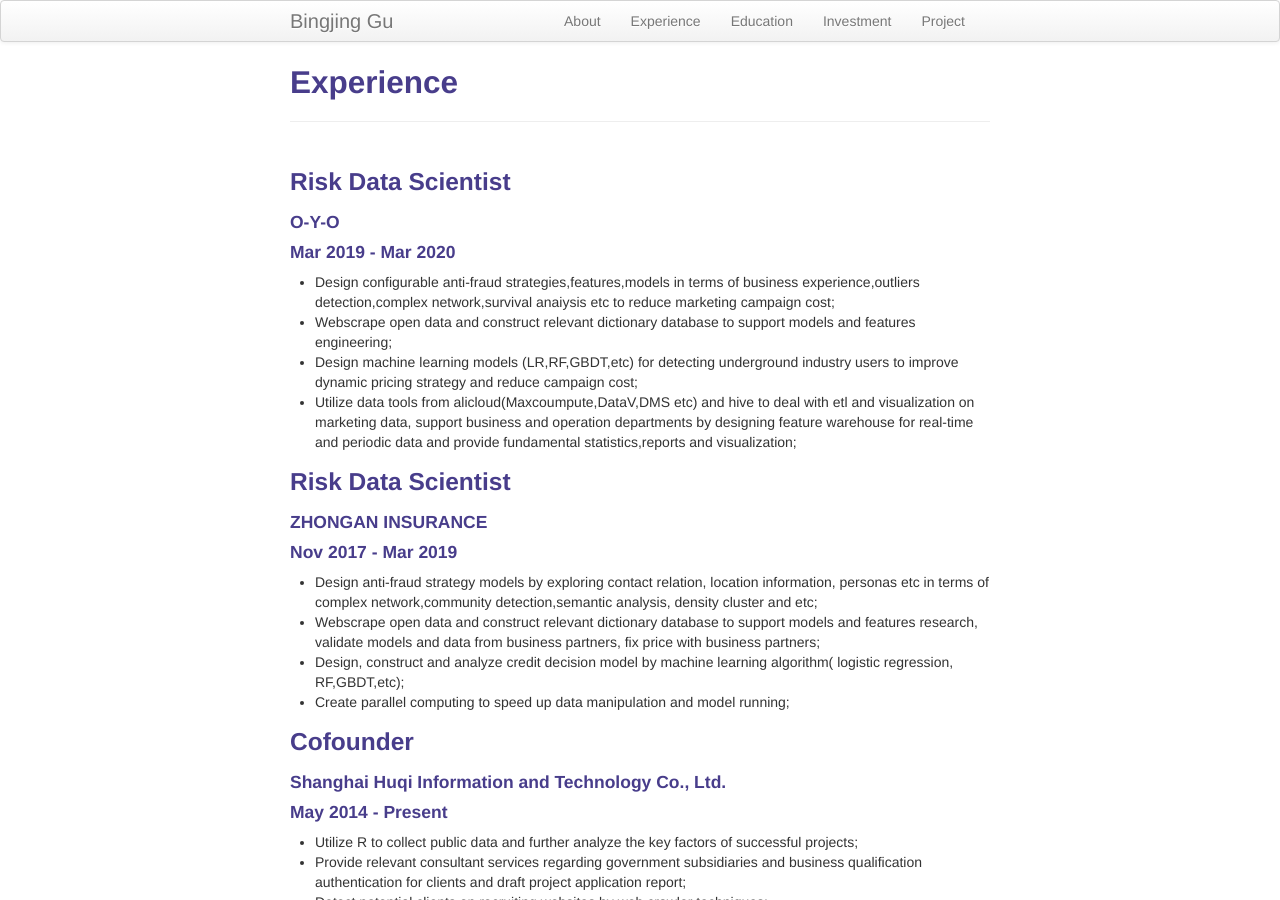
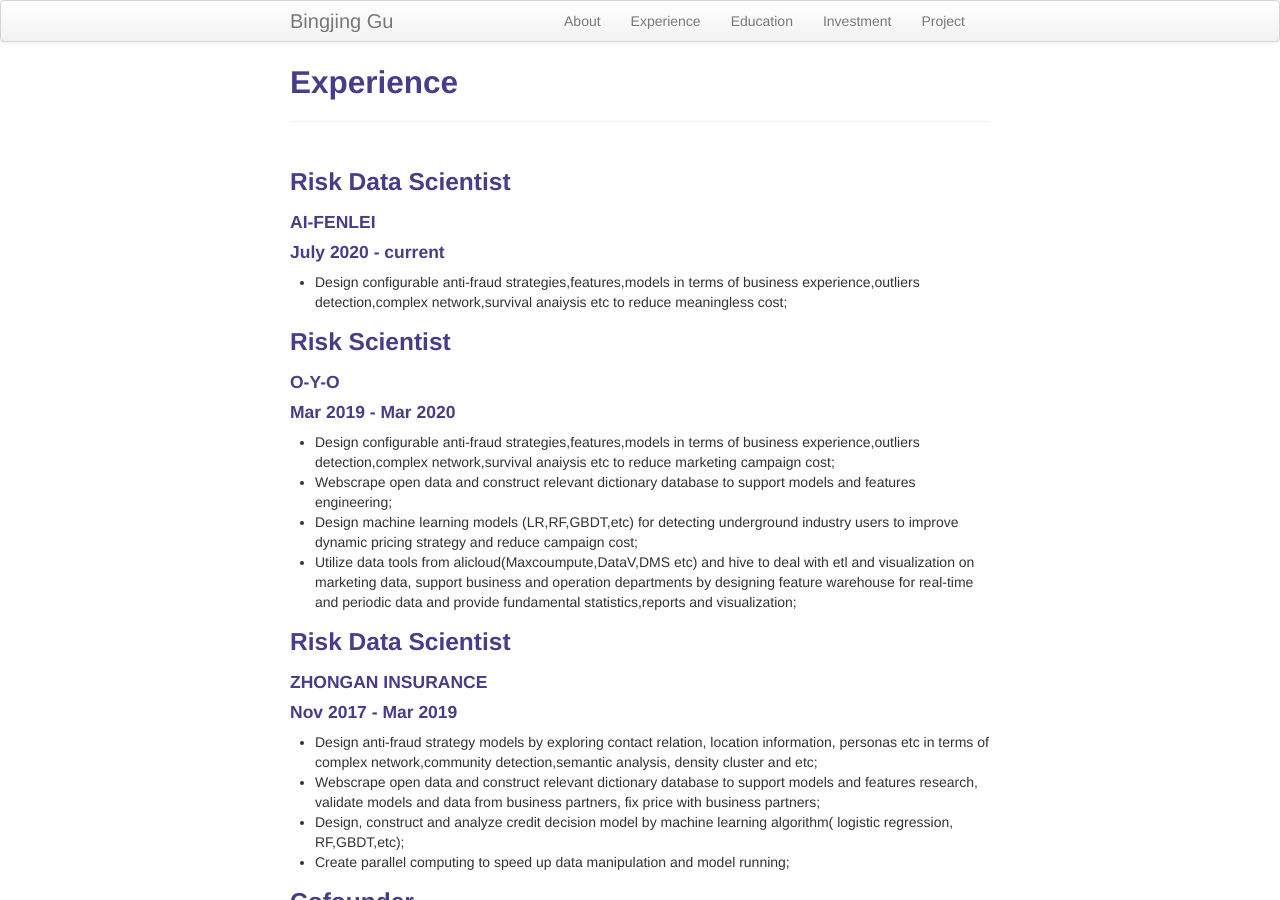
Before and after one commit to sangaj/sangaj.github.io, a Jekyll site: the page built from pages/Experience.md, in a window 1280 px wide and 900 px high. Built offline with Jekyll 4.4.1, drawn with Linux system fonts in a browser that asks for light colours.

Commit message:
Update Experience.md

```diff
--- a/pages/Experience.md
+++ b/pages/Experience.md
@@ -3,8 +3,13 @@ layout: page
 title: Experience
 description: Bingjing's Experience
 ---
+###  Risk Data Scientist
+####  AI-FENLEI
+####  July 2020 - current
 
-###  Risk Data Scientist
+- Design configurable anti-fraud strategies,features,models in terms of business experience,outliers detection,complex network,survival anaiysis etc to reduce meaningless cost;<br />
+
+###  Risk  Scientist
 ####  O-Y-O
 ####  Mar 2019 - Mar 2020
 
```
